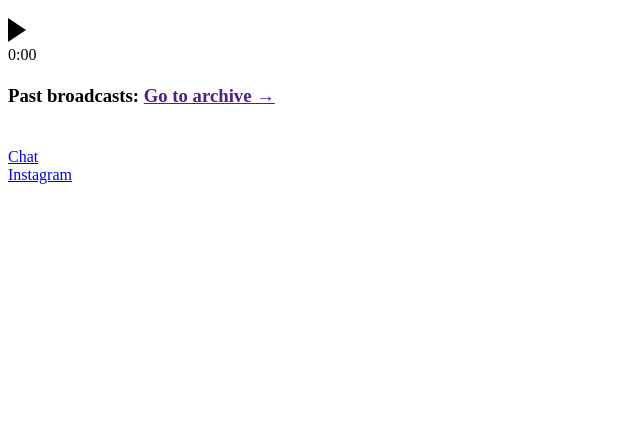
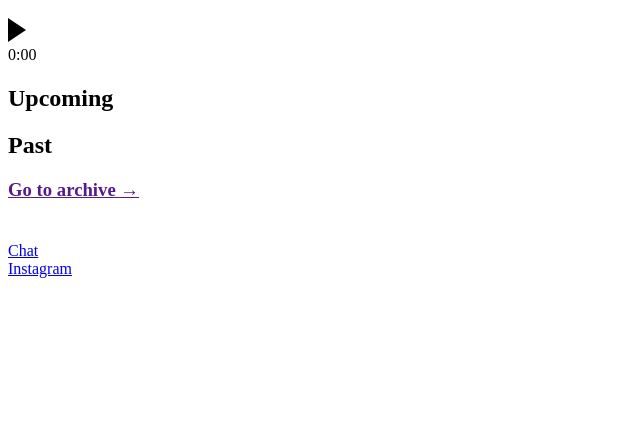
Before and after one commit to benjaminearl/robida-web, a PHP site: template site/templates/radio.php in a window 1280 px wide. Shown: the part 344-785 px from the top of the page, without its empty margins (0-640 px from the left). Run offline with PHP 8.4, Linux system fonts and the light colour scheme; the template is opened without the code that fills it, so the values that code supplies are empty; some libraries are stand-ins or nearby versions.

Commit message:
radio, font styling etc

```diff
--- a/content/3_projects/2_radio-robida/1_2022-02-05/radiobroadcast.txt
+++ b/content/3_projects/2_radio-robida/1_2022-02-05/radiobroadcast.txt
@@ -14,4 +14,4 @@ Endtime: 17:00:00
 
 ----
 
-Toggle: false
+Toggle: true
--- a/site/templates/home.php
+++ b/site/templates/home.php
@@ -25,11 +25,11 @@
             <div class="block-content">
             <h3>Upcoming broadcast: <span style="color:#333;"><?= $upcomingBroadcast->date()->toDate('D d M Y') ?></span></h3>
             <?php if($upcomingShows = $upcomingBroadcast->children()): ?>
-              <ul class="radio-schedule">
+              <ul>
               <?php foreach($upcomingShows as $upcomingShow): ?>
                 <li class="roundBorder">
-                  <p><?= $upcomingShow->starttime()->toDate('H:i') ?>-<?= $upcomingShow->endtime()->toDate('H:i') ?> |
-                  <?= $upcomingShow->title()->html() ?>
+                  <small><?= $upcomingShow->starttime()->toDate('H:i') ?>-<?= $upcomingShow->endtime()->toDate('H:i') ?> |
+                  <?= $upcomingShow->title()->html() ?></small>
                 </li>
               <?php endforeach ?>
             </ul>
--- a/site/templates/issue.php
+++ b/site/templates/issue.php
@@ -11,8 +11,8 @@
 
     <div class="section">
       <div class="issue-info">
-        <p><?= $page->Theme() ?></p>
-        <p style="text-align:right;"><?= $page->published()->toDate('Y') ?></p>
+        <h3><?= $page->Theme() ?></h3>
+        <h3 style="text-align:right;"><?= $page->published()->toDate('Y') ?></h3>
       </div>
 
 
@@ -22,7 +22,7 @@
     </div>
 
     <div class="section">
-      <h2>COLOFON</h2>
+      <h2>Colofon</h2>
       <ul>
       <?php $items = $page->colophon()->toStructure(); foreach ($items as $item): ?>
         <li>
--- a/site/templates/magazine.php
+++ b/site/templates/magazine.php
@@ -33,10 +33,10 @@
         <?php if($image = $issue->cover()->toFile()): ?>
           <img src="<?= $image->url() ?>" alt="">
         <?php endif ?>
-          <p><?= $issue->title()->html() ?></p>
+          <h2><?= $issue->title()->html() ?></h2>
           <div class="issue-info">
-            <p><?= $issue->Theme() ?></p>
-            <p style="text-align:right;"><?= $issue->published()->toDate('Y') ?></p>
+            <h3><?= $issue->Theme() ?></h3>
+            <h3 style="text-align:right;"><?= $issue->published()->toDate('Y') ?></h3>
           </div>
         </a>
       </li>
--- a/site/templates/radio.php
+++ b/site/templates/radio.php
@@ -4,22 +4,21 @@
 <div id="center">
   <div id="left">
     <h1><?= $page->title() ?></h1>
-    <div class="section">
+    <section>
       <div class="bodytext">
         <p><?= $page->Text()->kt() ?></p>
       </div>
-    </div>
+    </section>
   </div>
 
   <div id="right">
-    <div class="section">
-      <?php
-      $broadcasts = $page->children()->filterBy('toggle', 'true');
-      ?>
+    <section>
+      <h2>Upcoming</h2>
 
-      <?php foreach($broadcasts as $broadcast): ?>
-        <h3>Upcoming broadcast: <span style="color:#333;"><?= $broadcast->title() ?><span></h3>
-        <ul class="radio-schedule">
+      <?php $broadcasts = $page->children()->filterBy('toggle', 'true');
+      foreach($broadcasts as $broadcast): ?>
+        <h3><?= $broadcast->title() ?><span></h3>
+        <ul>
           <?php $shows = $broadcast->children(); foreach($shows as $show): ?>
           <li class="roundBorder">
             <?= $show->starttime()->toDate('H:i') ?>-<?= $show->endtime()->toDate('H:i') ?> |
@@ -30,10 +29,13 @@
           <?php endforeach ?>
         </ul>
       <?php endforeach ?>
-    </div>
-    <div class="section">
-      <h3>Past broadcasts: <span style="color:#333;"><a href="<?= $page->archive() ?>" target="_blank">Go to archive →</a></span><h3>
-    </div>
+    </section>
+
+    <section>
+      <h2>Past</h2>
+      <h3><a href="<?= $page->archive() ?>" target="_blank">Go to archive →</a><h3>
+    </section>
+
   </div>
 </div>
 
```
Also changed, not shown: assets/css/style.css (+30 -25 lines), site/blueprints/pages/radiobroadcast.yml (+7 -2 lines).
